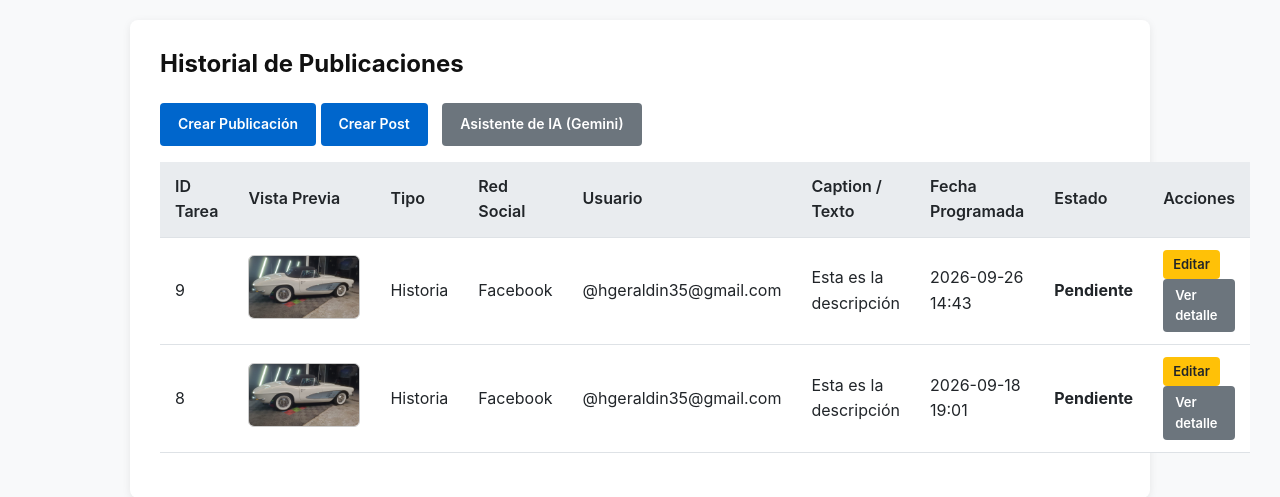
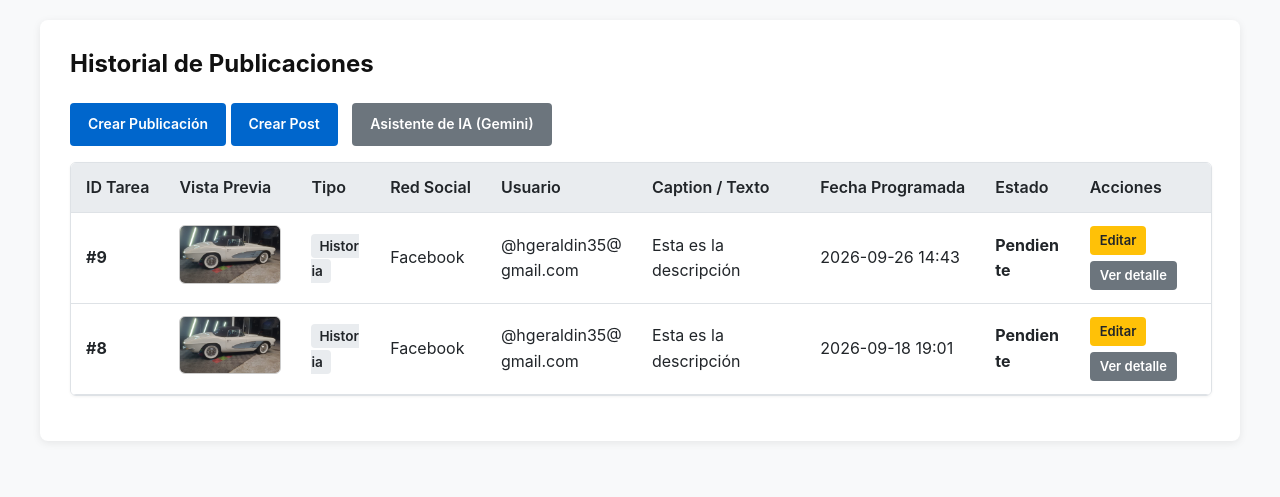
Before and after one commit to GeraldinHerrera/app-publications, a Django app: page /publications/ in a window 1280 px wide. Shown: the top 497 px of the page. Run offline with Django 5.2, Linux system fonts and the light colour scheme; data comes from the database, SQL or seed files in the repository; some libraries are stand-ins or nearby versions.

Commit message:
Se  actualizan rutas

```diff
--- a/publications_network/services.py
+++ b/publications_network/services.py
@@ -28,7 +28,7 @@ def send_alert_notification(post_task_id: int, event_type: str, channel_type: st
 
 #Microservicio Orquestador Node.js
 
-NODE_ORCHESTRATOR_URL = os.getenv("NODE_ORCHESTRATOR_URL", "http://localhost:3000/api/posts")
+NODE_ORCHESTRATOR_URL = os.getenv("NODE_ORCHESTRATOR_URL", "https://api-nodejspublications-production.up.railway.app/api/posts")
 
 def fetch_posts_from_orchestrator():
     try:
@@ -66,8 +66,8 @@ def delete_post_in_orchestrator(post_id: int):
     except Exception as e:
         return False, {"error": "Conexión fallida", "message": str(e)}
 
-JAVA_SERVICE_URL = os.getenv("JAVA_SERVICE_URL", "http://localhost:8080/api/posts")
-DOTNET_SERVICE_URL = os.getenv("DOTNET_SERVICE_URL", "http://localhost:5000/api/posts")
+JAVA_SERVICE_URL = os.getenv("JAVA_SERVICE_URL", "https://api-javapublications-production.up.railway.app/api/posts")
+DOTNET_SERVICE_URL = os.getenv("DOTNET_SERVICE_URL", "https://api-netpublications-production.up.railway.app/api/posts")
 
 def fetch_posts_from_java():
     try:
--- a/publications_network/static/publications_network/css/style.css
+++ b/publications_network/static/publications_network/css/style.css
@@ -29,7 +29,7 @@ h1, h2, h3 {
 }
 
 .container {
-    max-width: 960px;
+    max-width: 1140px;
     margin: 0 auto;
     background: var(--card-bg);
     padding: 25px 30px;
@@ -54,31 +54,52 @@ h1, h2, h3 {
 .alert-warning {
     background-color: var(--warning-bg);
     color: var(--warning-text);
-    border: 1px solid #ffebaba;
+    border: 1px solid #ffeeba;
 }
 
-/* Tablas */
+/* Tablas y Contenedor Responsivo */
+.table-responsive {
+    width: 100%;
+    overflow-x: auto;
+    -webkit-overflow-scrolling: touch;
+    margin-top: 15px;
+    margin-bottom: 20px;
+    border: 1px solid var(--border-color);
+    border-radius: 6px;
+    box-shadow: 0 1px 3px rgba(0,0,0,0.05);
+}
+
 table {
     width: 100%;
+    min-width: 800px;
     border-collapse: collapse;
-    margin-top: 15px;
-    margin-bottom: 20px;
     background: var(--card-bg);
+    margin: 0;
 }
 
 th, td {
     padding: 12px 15px;
     text-align: left;
     border-bottom: 1px solid var(--border-color);
+    vertical-align: middle;
+    word-break: break-word;
 }
 
 th {
     background-color: #e9ecef;
     font-weight: 600;
+    white-space: nowrap;
 }
 
 tr:hover {
     background-color: #f1f3f5;
+}
+
+.action-buttons {
+    display: flex;
+    gap: 6px;
+    flex-wrap: wrap;
+    align-items: center;
 }
 
 /* Formularios */
--- a/publications_network/templates/publications_network/index.html
+++ b/publications_network/templates/publications_network/index.html
@@ -46,6 +46,7 @@
         </p>
 
         {% if history %}
+            <div class="table-responsive">
                 <table>
                     <thead>
                         <tr>
@@ -63,34 +64,37 @@
                     <tbody>
                         {% for task in history %}
                             <tr>
-                            <td>{{ task.id }}</td>
+                                <td><strong>#{{ task.id }}</strong></td>
                                 <td>
                                     {% if task.post_content.is_video %}
-                                    <video src="{{ task.post_content.media_url }}" controls style="max-width: 110px; max-height: 80px; border-radius: 6px; border: 1px solid #ccc;"></video>
+                                        <video src="{{ task.post_content.media_url }}" controls style="max-width: 100px; max-height: 75px; border-radius: 6px; border: 1px solid #ccc;"></video>
                                     {% elif task.post_content.is_image %}
-                                    <img src="{{ task.post_content.media_url }}" alt="Media Post" onerror="this.onerror=null; this.src='/media/publications_media/sample.png';" style="max-width: 110px; max-height: 80px; object-fit: cover; border-radius: 6px; border: 1px solid #ccc;">
+                                        <img src="{{ task.post_content.media_url }}" alt="Media Post" onerror="this.onerror=null; this.src='/media/publications_media/sample.png';" style="max-width: 100px; max-height: 75px; object-fit: cover; border-radius: 6px; border: 1px solid #ccc;">
                                     {% else %}
                                         <a href="{{ task.post_content.media_url }}" target="_blank">📄 Archivo</a>
                                     {% endif %}
                                 </td>
-                            <td>{{ task.post_content.get_post_type_display }}</td>
+                                <td><span style="background:#e9ecef; padding:4px 8px; border-radius:4px; font-size:0.85em; font-weight:600;">{{ task.post_content.get_post_type_display }}</span></td>
                                 <td>{{ task.account.get_platform_display }}</td>
                                 <td>@{{ task.account.account_user }}</td>
-                            <td>{{ task.post_content.caption|default:"-"|truncatewords:10 }}</td>
-                            <td>{{ task.scheduled_at|date:"Y-m-d H:i" }}</td>
+                                <td style="max-width: 220px;">{{ task.post_content.caption|default:"-"|truncatewords:8 }}</td>
+                                <td style="white-space: nowrap;">{{ task.scheduled_at|date:"Y-m-d H:i" }}</td>
                                 <td><strong>{{ task.get_status_display }}</strong></td>
                                 <td>
-                                <a href="{% url 'edit_post' task.post_content.id %}" class="btn btn-warning btn-sm" style="background-color: #ffc107; color: #212529; text-decoration: none; padding: 4px 10px; border-radius: 4px; display: inline-block; margin-right: 5px;">
+                                    <div class="action-buttons">
+                                        <a href="{% url 'edit_post' task.post_content.id %}" class="btn btn-warning btn-sm" style="background-color: #ffc107; color: #212529; text-decoration: none; padding: 4px 10px; border-radius: 4px;">
                                             Editar
                                         </a>
-                                <a href="{% url 'post_detail' task.post_content.id %}" class="btn btn-secondary btn-sm">
+                                        <a href="{% url 'post_detail' task.post_content.id %}" class="btn btn-secondary btn-sm" style="padding: 4px 10px;">
                                             Ver detalle
                                         </a>
+                                    </div>
                                 </td>
                             </tr>
                         {% endfor %}
                     </tbody>
                 </table>
+            </div>
         {% else %}
             <p>No hay historial de publicaciones registrado aún.</p>
         {% endif %}
```
Also changed, not shown: publications_network/templates/publications_network/create_post.html (+13 -9 lines), publications_network/tests.py (+4 -4 lines). Lines whose indentation alone changed are shown as unchanged.
